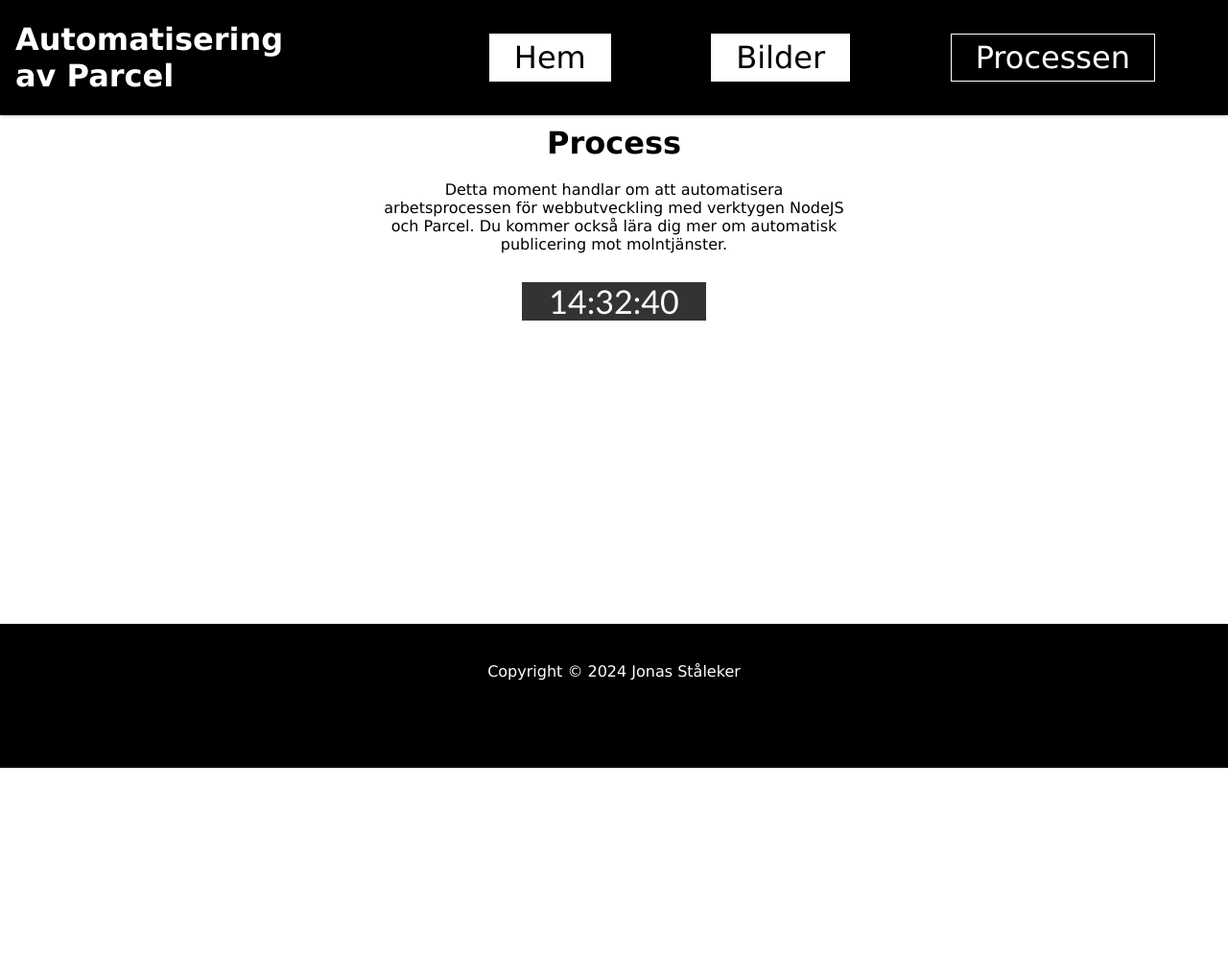
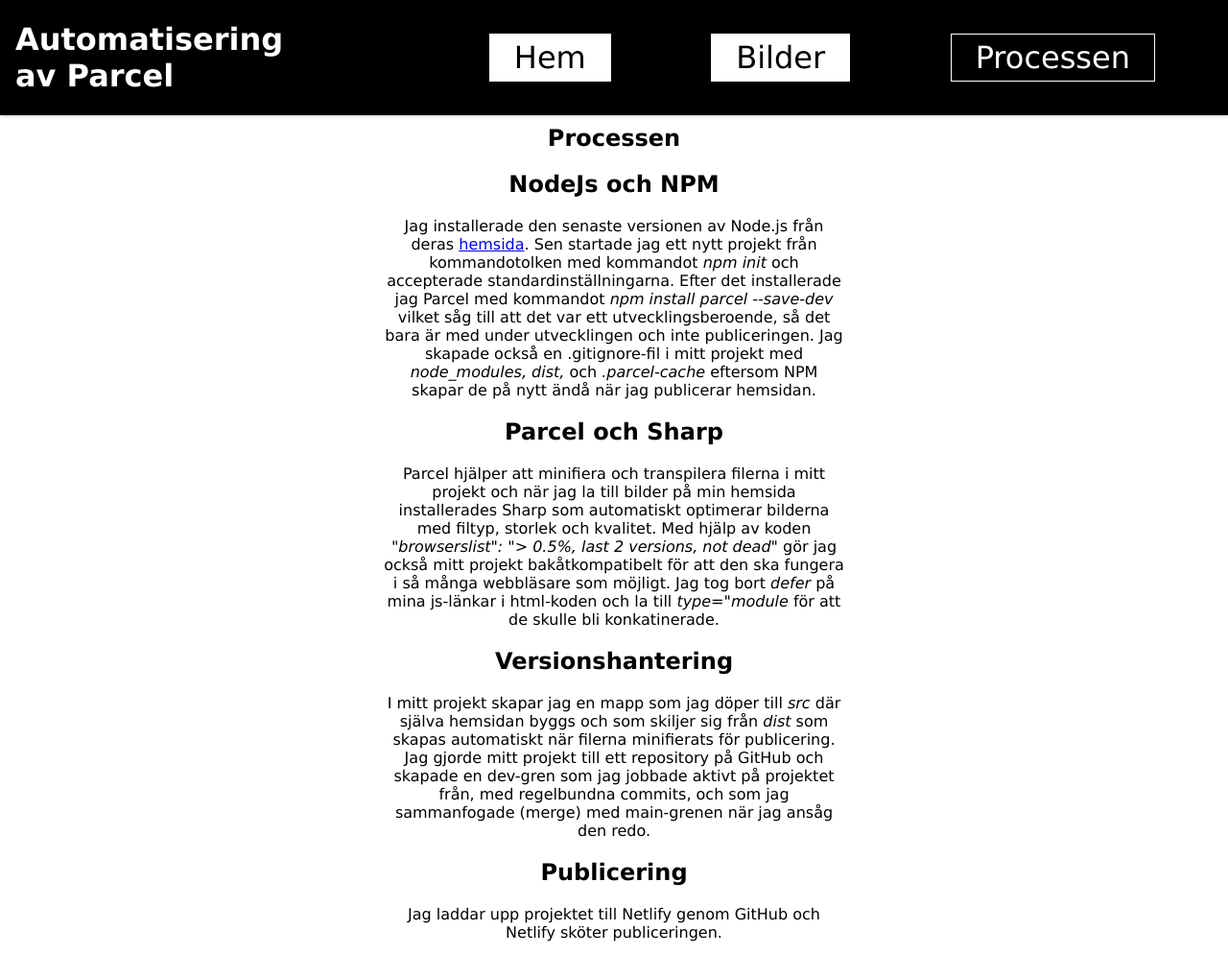
Before and after one commit to JoeSteeloak/projekt1-parcel, a website built with Parcel: page src/process.html in a window 1280 px wide. Shown: the top 994 px of the page at 96% size. Before the commit the page ends 800 px from the top, so only its background shows below. Built offline with nearby package versions, Linux system fonts and the light colour scheme.

Commit message:
add process text

```diff
--- a/src/css/main.css
+++ b/src/css/main.css
@@ -337,7 +337,7 @@ footer {
     }
 
     /* designa main-text*/
-    main p, main h1 {
+    main p, main h1, main h2 {
         text-align: center;
         padding: 10px;
         max-width: 500px;
--- a/src/process.html
+++ b/src/process.html
@@ -42,13 +42,33 @@
                 </nav>
             </header>
             <main>
-                <h1>Process</h1>
-                <p>Detta moment handlar om att automatisera arbetsprocessen för webbutveckling med verktygen NodeJS och
-                    Parcel.
-                    Du kommer också lära dig mer om automatisk publicering mot molntjänster.</p>
-                  <div id="clock">
-                    <p></p>
-                </div>
+                <article>
+                    <h1>Processen</h1>
+                    <h2>NodeJs och NPM</h2>
+                    <p>Jag installerade den senaste versionen av Node.js från deras <a
+                            href="https://nodejs.org">hemsida</a>. Sen startade jag ett nytt projekt från kommandotolken
+                        med
+                        kommandot <em>npm init</em> och accepterade standardinställningarna. Efter det installerade jag
+                        Parcel med kommandot <em>npm install parcel --save-dev</em> vilket såg till att det var ett
+                        utvecklingsberoende, så det bara är med under utvecklingen och inte publiceringen. Jag skapade
+                        också en .gitignore-fil i mitt projekt med <em>node_modules,
+                            dist,</em> och <em>.parcel-cache</em> eftersom NPM skapar de på nytt ändå när jag publicerar
+                        hemsidan. </p>
+                    <h2>Parcel och Sharp</h2>
+                    <p>Parcel hjälper att minifiera och transpilera filerna i mitt projekt och när jag la till bilder på
+                        min hemsida installerades Sharp som automatiskt optimerar bilderna med filtyp, storlek och
+                        kvalitet. Med hjälp av koden <em>"browserslist": "> 0.5%, last 2 versions, not dead"</em> gör
+                        jag också mitt projekt bakåtkompatibelt för att den ska fungera i så många webbläsare som
+                        möjligt. Jag tog bort <em>defer</em> på mina js-länkar i html-koden och la till <em>type="module</em> för att de skulle bli konkatinerade.</p>
+                    <h2>Versionshantering</h2>
+                    <p>I mitt projekt skapar jag en mapp som jag döper till <em>src</em> där själva hemsidan byggs och
+                        som skiljer sig från <em>dist</em> som skapas automatiskt när filerna minifierats för
+                        publicering. Jag gjorde mitt projekt till ett repository på GitHub och skapade en dev-gren som
+                        jag jobbade aktivt på projektet från, med regelbundna commits, och som jag sammanfogade (merge) med main-grenen när jag ansåg den redo.</p>
+                        <h2>Publicering</h2>
+                        <p>Jag laddar upp projektet till Netlify genom GitHub och Netlify sköter publiceringen.</p>
+                </article>
+                <div id="clock"></div>
             </main>
         </div>
         <footer>
```
